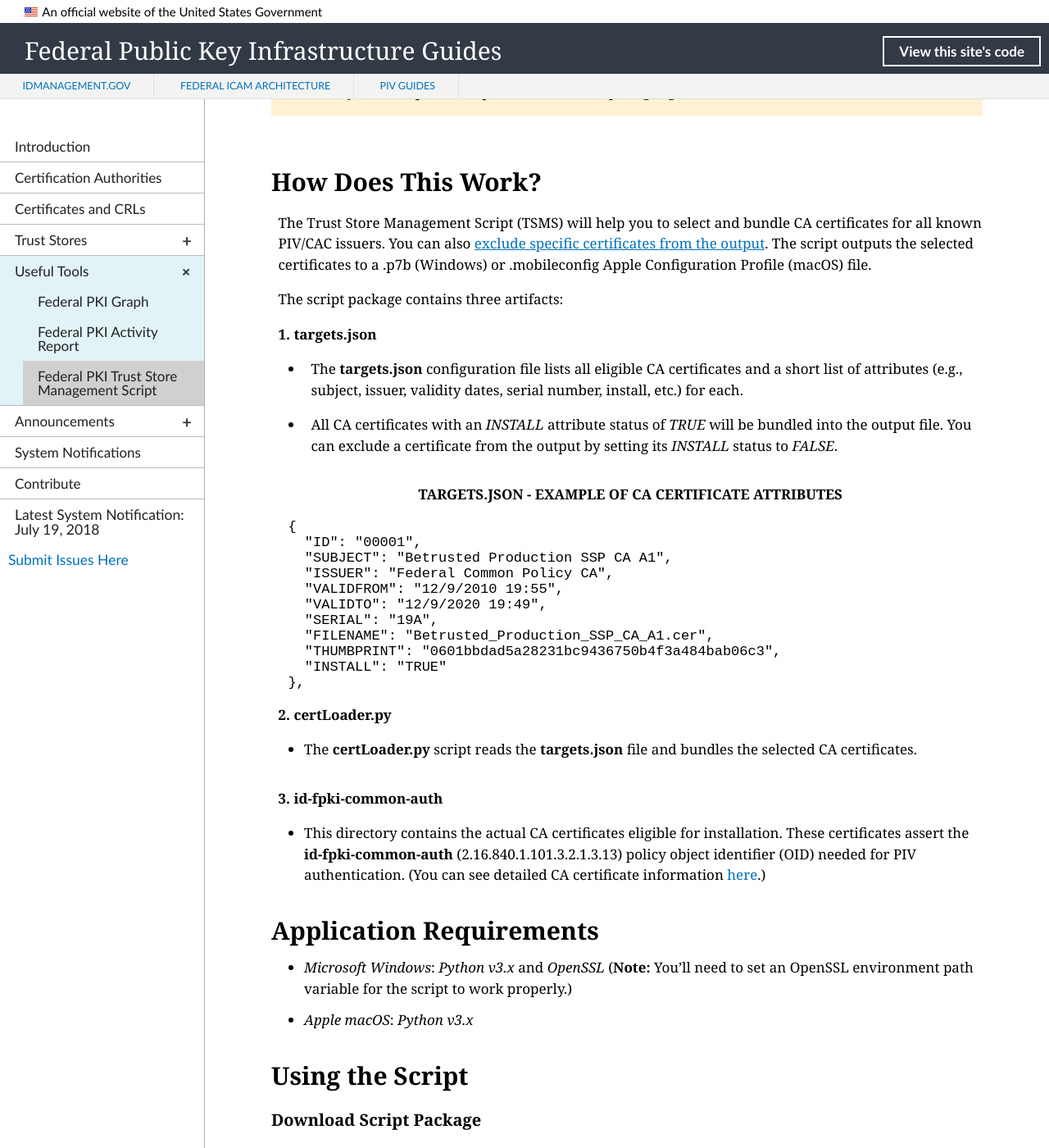
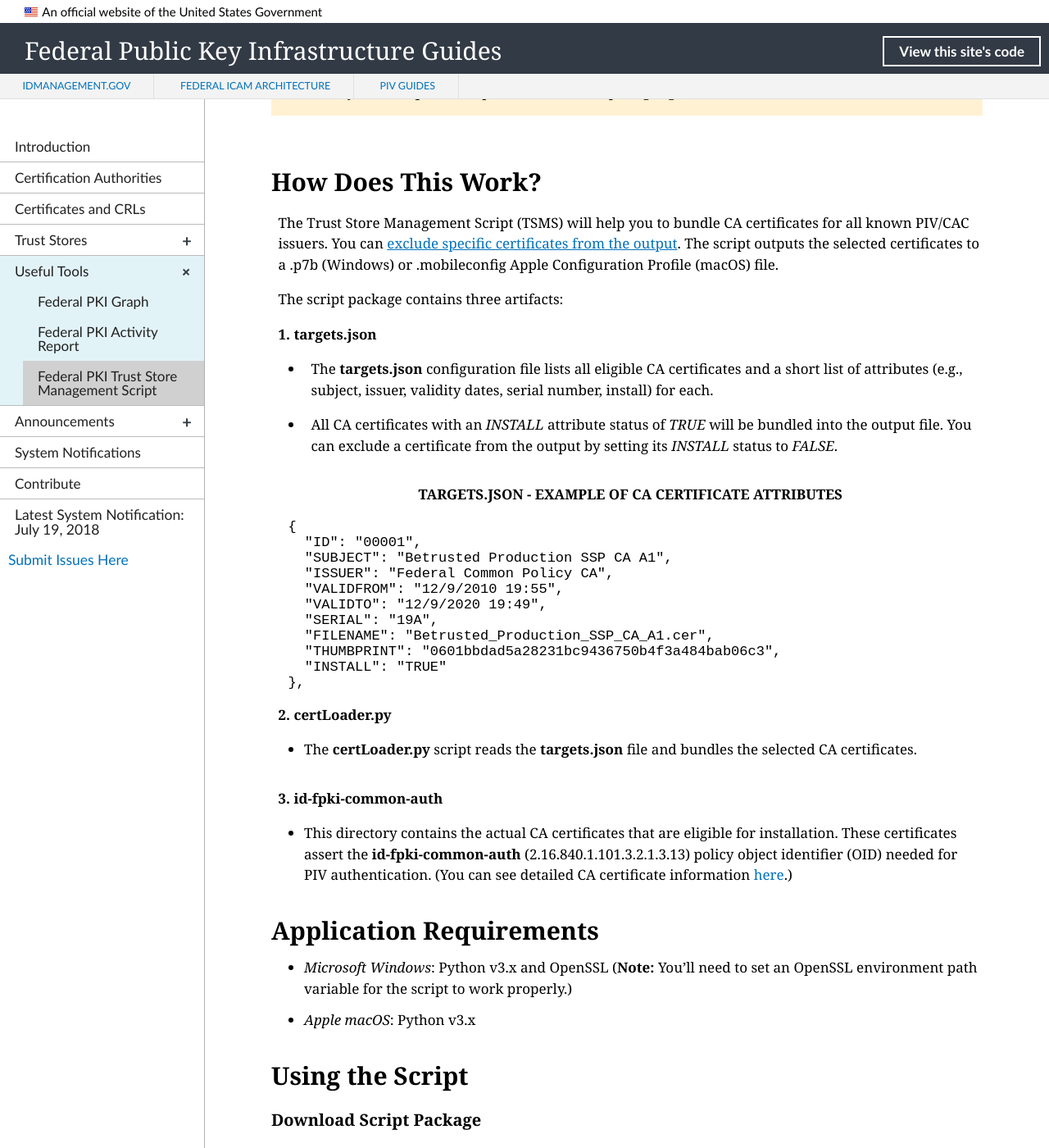
Before and after one commit to GSA/fpki-guides, a Jekyll site: the page built from _tools/04_fpki_trust_store_management.md, in a window 1280 px wide and 1400 px high, scrolled down 1015 px. Shown: the whole window at 82% size. Built offline with Jekyll 4.4.1, drawn with Linux system fonts in a browser that asks for light colours; nearby versions of some CDN libraries; library files that are not in the unit come from our copies.

Commit message:
Update 04_fpki_trust_store_management.md
A few more

```diff
--- a/_tools/04_fpki_trust_store_management.md
+++ b/_tools/04_fpki_trust_store_management.md
@@ -26,12 +26,12 @@
 <br>
 
 ## How Does This Work?
-The Trust Store Management Script (TSMS) will help you to select and bundle CA certificates for all known PIV/CAC issuers. You can also [exclude specific certificates from the output](#run-the-script). The script outputs the selected certificates to a .p7b (Windows) or .mobileconfig Apple Configuration Profile (macOS) file.
+The Trust Store Management Script (TSMS) will help you to bundle CA certificates for all known PIV/CAC issuers. You can [exclude specific certificates from the output](#run-the-script). The script outputs the selected certificates to a .p7b (Windows) or .mobileconfig Apple Configuration Profile (macOS) file.
 
 The script package contains three artifacts:
 
 **1. targets.json**
-* The **targets.json** configuration file lists all eligible CA certificates and a short list of attributes (e.g., subject, issuer, validity dates, serial number, install, etc.) for each.<!--I really don't think we need to define "JSON."-->
+* The **targets.json** configuration file lists all eligible CA certificates and a short list of attributes (e.g., subject, issuer, validity dates, serial number, install) for each.<!--I really don't think we need to define "JSON."-->
 
 * All CA certificates with an _INSTALL_ attribute status of _TRUE_ will be bundled into the output file. You can exclude a certificate from the output by setting its _INSTALL_ status to _FALSE_.
 
@@ -59,13 +59,13 @@
 * The **certLoader.py** script reads the **targets.json** file and bundles the selected CA certificates.<!--We're explaining the FALSE/TRUE issue too many times. Described already twice above. Deleted those details given here. We explain this again below at "Run the Script." Trying to cut down on the real estate for the same info.-->
 
 **3. id-fpki-common-auth**
-* This directory contains the actual CA certificates eligible for installation. These certificates assert the **id-fpki-common-auth** (2.16.840.1.101.3.2.1.3.13) policy object identifier (OID) needed for PIV authentication. (You can see detailed CA certificate information [here]({{ site.baseurl }}/tsmseligiblecacerts/){:target="_blank"}.)
+* This directory contains the actual CA certificates that are eligible for installation. These certificates assert the **id-fpki-common-auth** (2.16.840.1.101.3.2.1.3.13) policy object identifier (OID) needed for PIV authentication. (You can see detailed CA certificate information [here]({{ site.baseurl }}/tsmseligiblecacerts/){:target="_blank"}.)
 
 
 ## Application Requirements
-<!--Logically, it seems that "Application Requirements" section should come before the "How Does This Work?" section. If someone can't use Python, then there's be no point in moving on to "How Does This Work?" unless out of curiousity or wondering if he/she could rewrite the script in another scripting language once he/she sees the concepts...?-->
-* _Microsoft Windows_: _Python v3.x_ and _OpenSSL_ (**Note:** You'll need to set an OpenSSL environment path variable for the script to work properly.)<br>
-* _Apple macOS_: _Python v3.x_
+<!--Logically, it seems that "Application Requirements" section should come before the "How Does This Work?" section. If someone can't use Python, then there's be no point in moving on to "How Does This Work?" unless out of curiosity or wondering if he/she could rewrite the script in another scripting language once he/she sees the concepts...?-->
+* _Microsoft Windows_: Python v3.x and OpenSSL (**Note:** You'll need to set an OpenSSL environment path variable for the script to work properly.)<br>
+* _Apple macOS_: Python v3.x
 
 ## Using the Script
 
```
